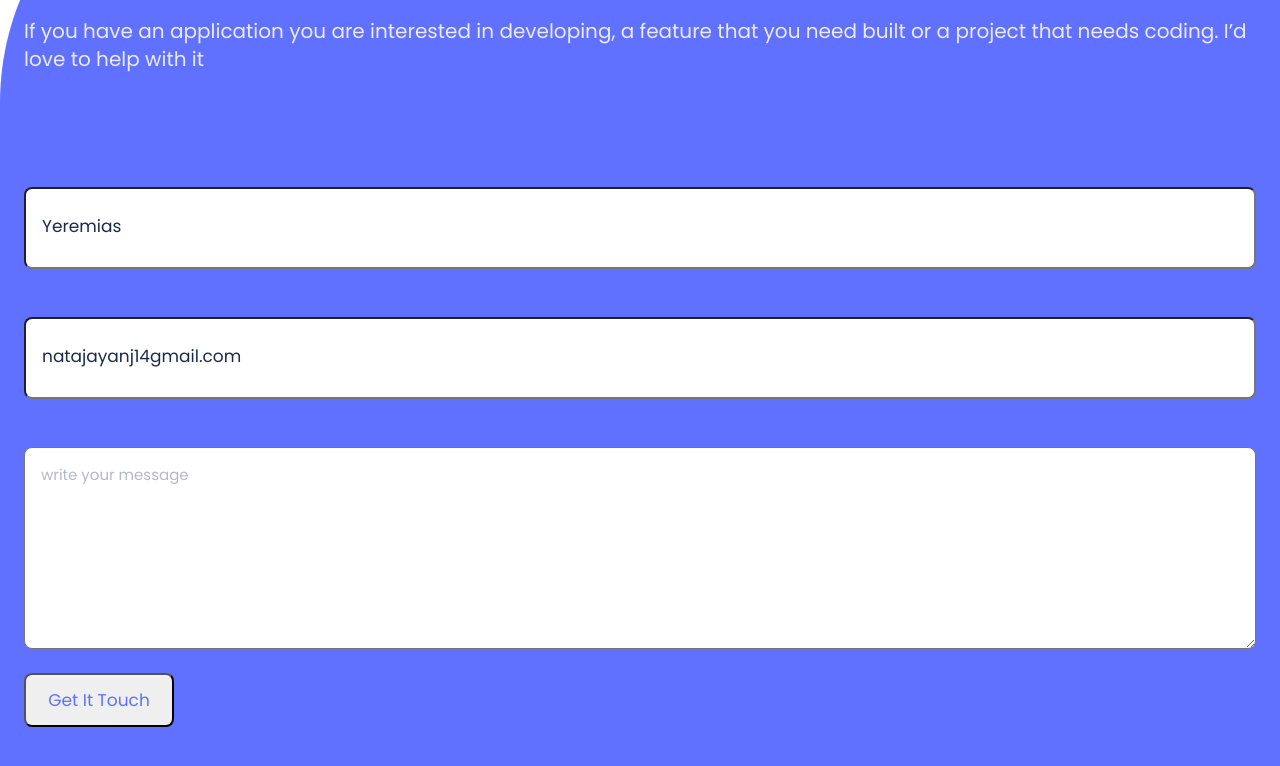
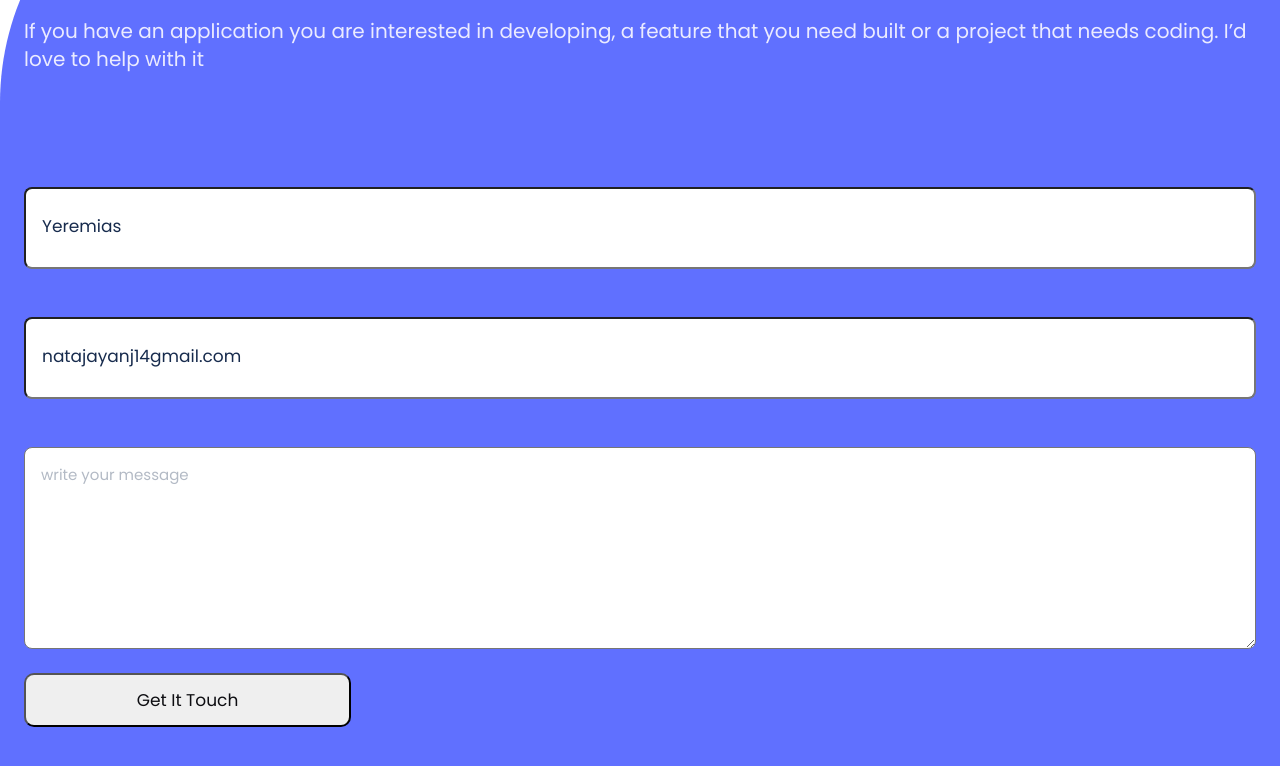
Before and after one commit to mbonabucya/Portfolio, a website: page html/index.html in a window 1280 px wide. In both pictures the pointer is over the button "Get It Touch". Shown: the part 4855-5621 px from the top of the page. Drawn offline with Linux system fonts and the light colour scheme.

Commit message:
implement button actions   modify contact section width, margins and display

```diff
--- a/css/style.css
+++ b/css/style.css
@@ -533,8 +533,6 @@
   background-size: cover;
   background-repeat: no-repeat;
   margin-top: 100px;
-
-
 }
 .contact-container h1 {
 font-family: Poppins,'Lucida Sans', 'Lucida Sans Regular', 'Lucida Grande', 'Lucida Sans Unicode', Geneva, Verdana, sans-serif;
@@ -543,7 +541,6 @@ font-weight: 700;
 font-size: 40px;
 color: #FFFFFF;
 padding-top:103px ;
-width: 100%;
 text-align: center;
 }
 .contact-container p{
@@ -590,6 +587,19 @@ width: 150px;
 margin-left: 24px;
 margin-bottom: 45px;
 }
+.my-form button:hover
+{
+font-family: 'Poppins','Lucida Sans', 'Lucida Sans Regular', 'Lucida Grande', 'Lucida Sans Unicode', Geneva, Verdana, sans-serif;
+font-style: normal;
+font-weight: 500;
+font-size: 17px;
+padding:12px 16px 12px 16px ;
+border-radius: 10px;
+color: #0d0d11;
+width: 327px;
+margin-left: 24px;
+margin-bottom: 45px;
+}
 
 input::placeholder{
 font-family: 'Poppins';
@@ -601,7 +611,6 @@ color: #172B4D;
 }
 textarea::placeholder
 {
-
 bottom: 15px;
 font-family: 'Poppins';
 font-style: normal;
@@ -609,6 +618,4 @@ font-weight: 400;
 font-size: 15px;
 line-height: 24px;
 color: #B3BAC5;
-
-
 }
--- a/html/index.html
+++ b/html/index.html
@@ -337,16 +337,15 @@
         <p>
             If you have an application you are interested in developing, a feature that you need built or a project that needs coding. I’d love to help with it
         </p>
-        <form action="#" class="my-form">
+        <form action="#" class="my-form" method="post">
             <input type="text" name="Name" id="name" placeholder="Yeremias" required maxlength="30">
             <input type="email" id="mail" placeholder="natajayanj14gmail.com" required>
             <textarea name="comment" id="" placeholder="write your message" required maxlength="500"></textarea>
-            <button type="submit">
+            <button type="submit" value="Get It Touch">
                 Get It Touch
             </button>
         </form>
 
     </section>
-
   </body>
 </html>
```
